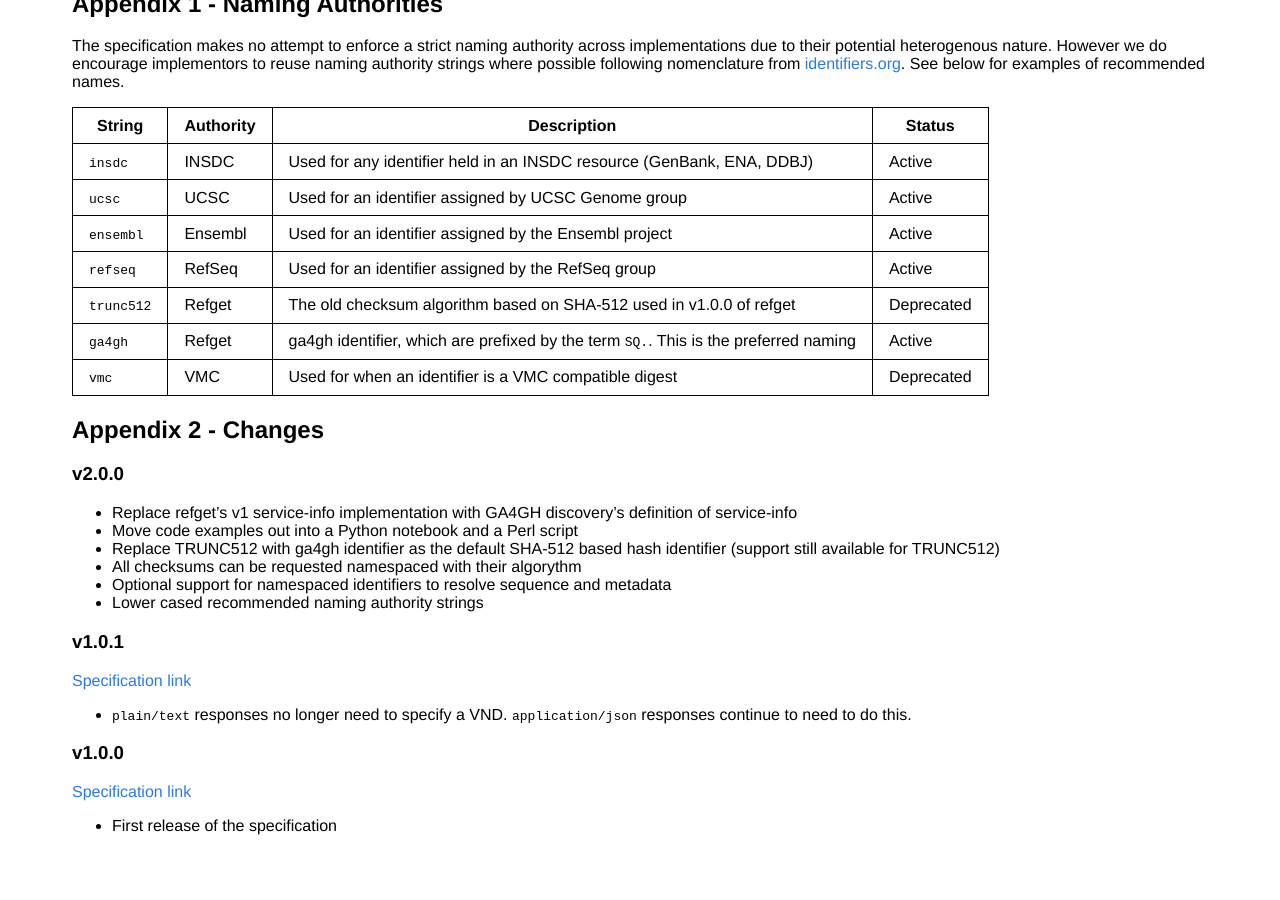
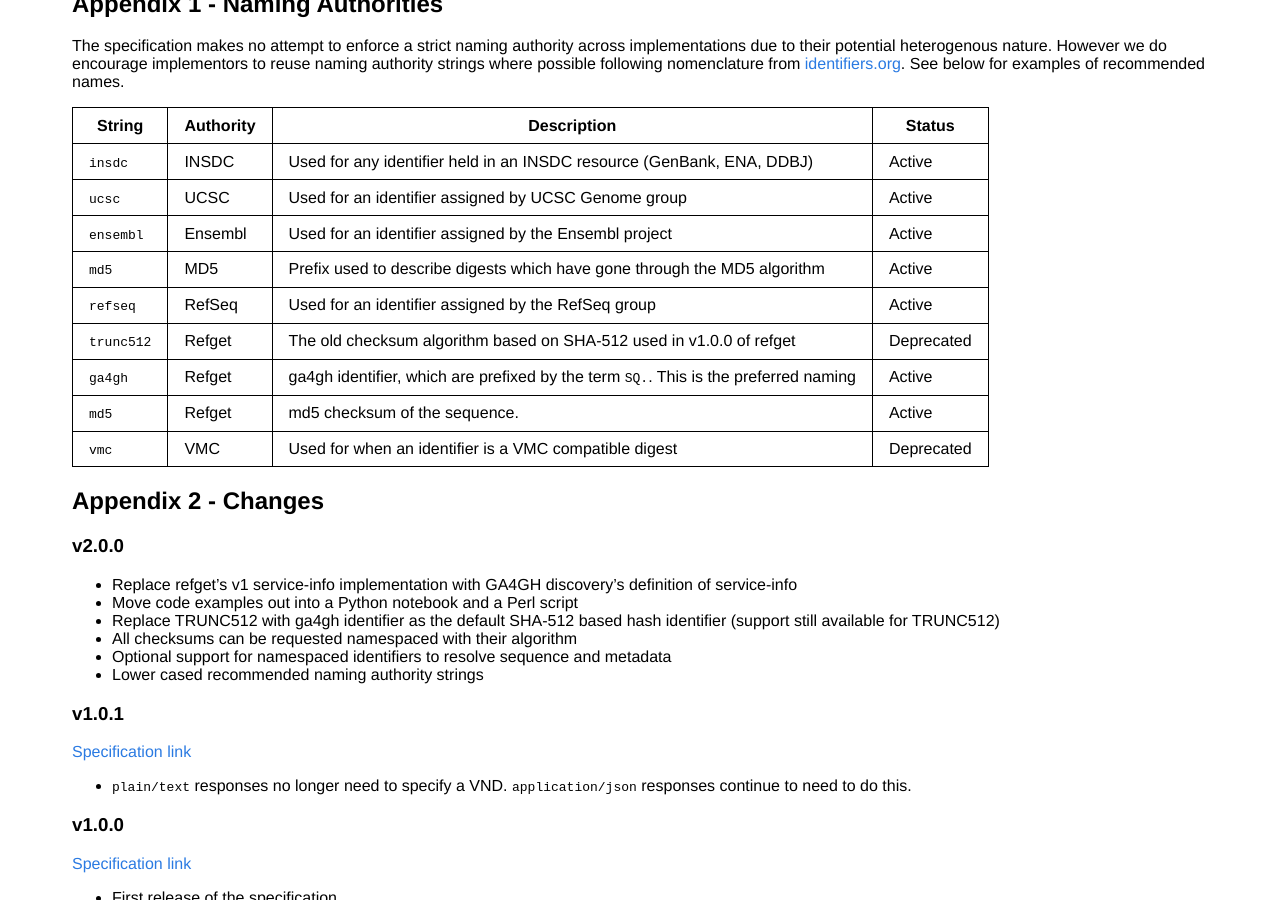
Before and after one commit to samtools/hts-specs, a Jekyll site: the page built from refget.md, in a window 1280 px wide and 900 px high, scrolled down 11310 px. Built offline with Jekyll 4.4.1, drawn with Linux system fonts in a browser that asks for light colours; before the commit the page ends 12162 px from its top, so only the background shows below that.

Commit message:
Apply suggestions from code review
Co-authored-by: Andrew Yates <andrewyatz@users.noreply.github.com>

```diff
--- a/refget.md
+++ b/refget.md
@@ -551,9 +551,11 @@ The specification makes no attempt to enforce a strict naming authority across i
 | `insdc`    | INSDC | Used for any identifier held in an INSDC resource (GenBank, ENA, DDBJ) | Active |
 | `ucsc`     | UCSC | Used for an identifier assigned by UCSC Genome group | Active |
 | `ensembl`  | Ensembl | Used for an identifier assigned by the Ensembl project | Active |
+| `md5`  | MD5 | Prefix used to describe digests which have gone through the MD5 algorithm | Active |
 | `refseq`   | RefSeq | Used for an identifier assigned by the RefSeq group | Active |
 | `trunc512` | Refget | The old checksum algorithm based on SHA-512 used in v1.0.0 of refget | Deprecated |
 | `ga4gh`    | Refget | ga4gh identifier, which are prefixed by the term `SQ.`. This is the preferred naming | Active |
+| `md5`    | Refget | md5 checksum of the sequence. | Active |
 | `vmc`      | VMC | Used for when an identifier is a VMC compatible digest | Deprecated |
 
 ## Appendix 2 - Changes
@@ -563,7 +565,7 @@ The specification makes no attempt to enforce a strict naming authority across i
 - Replace refget's v1 service-info implementation with GA4GH discovery's definition of service-info
 - Move code examples out into a Python notebook and a Perl script
 - Replace TRUNC512 with ga4gh identifier as the default SHA-512 based hash identifier (support still available for TRUNC512)
-- All checksums can be requested namespaced with their algorythm
+- All checksums can be requested namespaced with their algorithm
 - Optional support for namespaced identifiers to resolve sequence and metadata
 - Lower cased recommended naming authority strings
 
```
